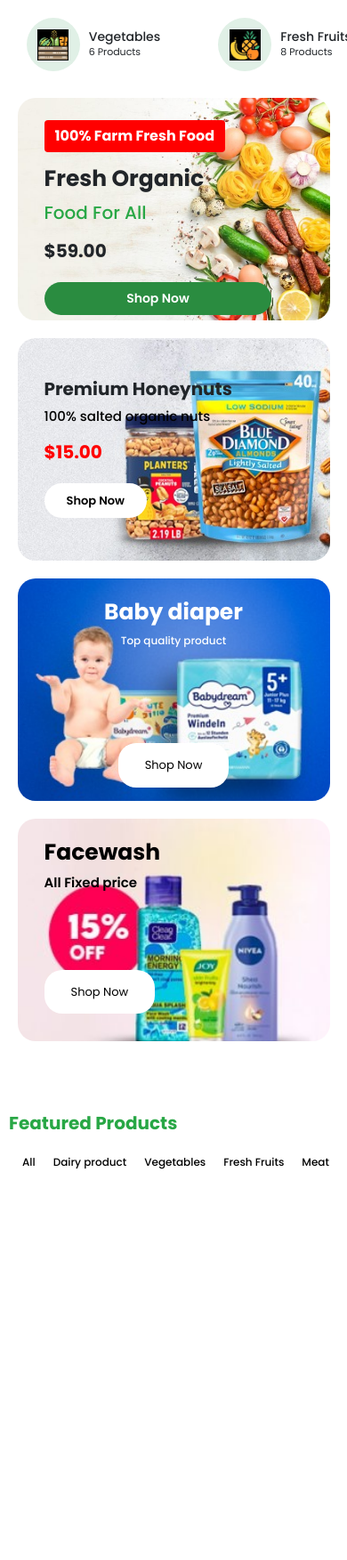
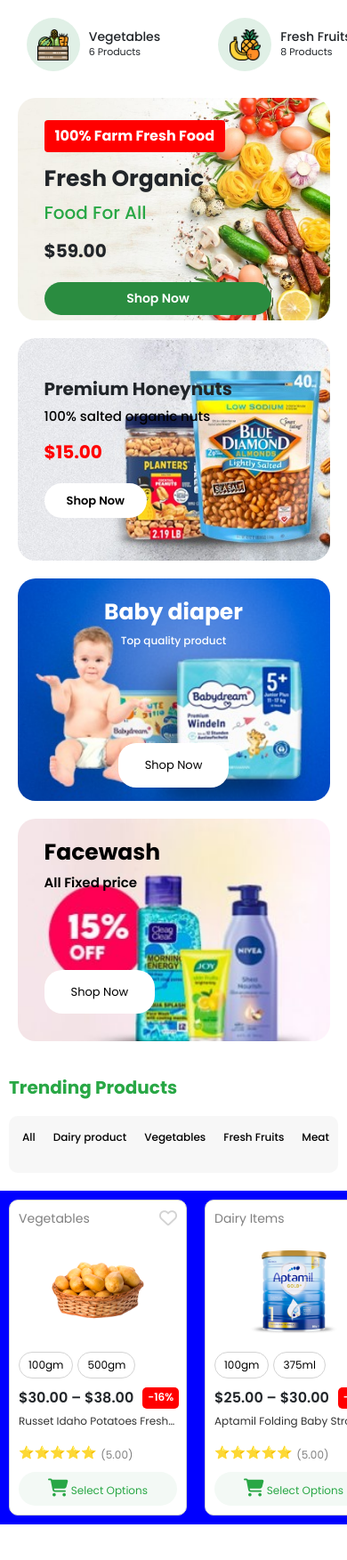
Before and after one commit to alvi00/SmartFarm, a PHP site: page / in a window 390 px wide. Shown: the part 70-1823 px from the top of the page at 89% size. Before the commit the page ends 1384 px from the top, so only its background shows below. Run offline with PHP 8.4, Linux system fonts and the light colour scheme; some libraries are stand-ins or nearby versions.

Commit message:
added trending products with responsive

```diff
--- a/index.html
+++ b/index.html
@@ -172,7 +172,7 @@
       <!--First item-->
       <div class="items_all">
         <div class="image_of_the_item">
-          <img src="/IMG/vegetable.jpeg" alt="item" />
+          <img src="/IMG/vegetable.png" alt="item" />
         </div>
         <div class="item_description">
           <h6>Vegetables</h6>
@@ -184,7 +184,7 @@
       <!--First item-->
       <div class="items_all">
         <div class="image_of_the_item">
-          <img src="/IMG/fruits.jpeg" alt="item" />
+          <img src="/IMG/fruits.png" alt="item" />
         </div>
         <div class="item_description">
           <h6>Fresh Fruits</h6>
@@ -196,7 +196,7 @@
       <!--First item-->
       <div class="items_all">
         <div class="image_of_the_item">
-          <img src="/IMG/Milk.jpeg" alt="item" />
+          <img src="/IMG/Milk.png" alt="item" />
         </div>
         <div class="item_description">
           <h6>Dairy Items</h6>
@@ -208,7 +208,7 @@
       <!--First item-->
       <div class="items_all">
         <div class="image_of_the_item">
-          <img src="/IMG/fish.jpeg" alt="item" />
+          <img src="/IMG/fish.png" alt="item" />
         </div>
         <div class="item_description">
           <h6>Fish Items</h6>
@@ -220,7 +220,7 @@
       <!--First item-->
       <div class="items_all">
         <div class="image_of_the_item">
-          <img src="/IMG/meat.jpeg" alt="item" />
+          <img src="/IMG/meat.png" alt="item" />
         </div>
         <div class="item_description">
           <h6>Meat Items</h6>
@@ -232,7 +232,7 @@
       <!--First item-->
       <div class="items_all">
         <div class="image_of_the_item">
-          <img src="/IMG/vegetable.jpeg" alt="item" />
+          <img src="/IMG/vegetable.png" alt="item" />
         </div>
         <div class="item_description">
           <h6>Carb Items</h6>
@@ -285,7 +285,7 @@
 
     <!--Featured products text starts line-->
     <div class="featured-products-text">
-      <h3>Featured Products</h3>
+      <h3>Trending Products</h3>
       <div class="right-side-text">
         <p>All</p>
         <p>Dairy product</p>
@@ -297,14 +297,15 @@
     </div>
     <!--Featured products text line ends here-->
     <!--Featured products stars here-->
-    <!-- <div class="featured-products">
+    <div class="featured-products">
+      <!--First Card-->
       <div class="product-card">
         <div class="product-header">
           <span class="category">Vegetables</span>
           <i class="fa-regular fa-heart wishlist"></i>
         </div>
         <div class="product-image">
-          <img src="IMG/LOGO DESIGN-01.png" alt="Russet Idaho Potatoes" />
+          <img src="IMG/featured_product-1.png" alt="Russet Idaho Potatoes" />
         </div>
         <div class="weight-options">
           <button>100gm</button>
@@ -325,8 +326,150 @@
           <i class="fa-solid fa-cart-shopping"></i> Select Options
         </button>
       </div>
-    </div> -->
+      <!--Second Card-->
+      <div class="product-card">
+        <div class="product-header">
+          <span class="category">Dairy Items</span>
+          <i class="fa-regular fa-heart wishlist"></i>
+        </div>
+        <div class="product-image">
+          <img src="IMG/featured_product-2.png" alt="Russet Idaho Potatoes" />
+        </div>
+        <div class="weight-options">
+          <button>100gm</button>
+          <button>375ml</button>
+        </div>
+        <div class="product-price">
+          <span class="price">$25.00 – $30.00</span>
+          <span class="discount">-44%</span>
+        </div>
+        <p class="product-title">
+          Aptamil Folding Baby Stroller Fresh Premium Fruit...
+        </p>
+        <div class="rating">
+          <span>⭐⭐⭐⭐⭐</span>
+          <span class="rating-score">(5.00)</span>
+        </div>
+        <button class="select-options">
+          <i class="fa-solid fa-cart-shopping"></i> Select Options
+        </button>
+      </div>
+      <!--Third Card-->
+      <div class="product-card">
+        <div class="product-header">
+          <span class="category">Vegetables</span>
+          <i class="fa-regular fa-heart wishlist"></i>
+        </div>
+        <div class="product-image">
+          <img src="IMG/featured_product-3.png" alt="Russet Idaho Potatoes" />
+        </div>
+        <div class="weight-options">
+          <button>100gm</button>
+          <button>500gm</button>
+        </div>
+        <div class="product-price">
+          <span class="price">$3.00 – $8.00</span>
+          <span class="discount">-77%</span>
+        </div>
+        <p class="product-title">
+          Whole Foods Matket, Organic Russet Idaho Potatoes
+        </p>
+        <div class="rating">
+          <span>⭐⭐⭐⭐⭐</span>
+          <span class="rating-score">(5.00)</span>
+        </div>
+        <button class="select-options">
+          <i class="fa-solid fa-cart-shopping"></i> Select Options
+        </button>
+      </div>
+      <!--Fourth Card-->
+      <div class="product-card">
+        <div class="product-header">
+          <span class="category">Vegetables</span>
+          <i class="fa-regular fa-heart wishlist"></i>
+        </div>
+        <div class="product-image">
+          <img src="IMG/featured_product-4.png" alt="Russet Idaho Potatoes" />
+        </div>
+        <div class="weight-options">
+          <button>100gm</button>
+          <button>500gm</button>
+        </div>
+        <div class="product-price">
+          <span class="price">$19.00 – $20.00</span>
+          <span class="discount">-14%</span>
+        </div>
+        <p class="product-title">
+          Russet Idaho Potatoes Fresh Premium Fruit and...
+        </p>
+        <div class="rating">
+          <span>⭐⭐⭐⭐⭐</span>
+          <span class="rating-score">(5.00)</span>
+        </div>
+        <button class="select-options">
+          <i class="fa-solid fa-cart-shopping"></i> Select Options
+        </button>
+      </div>
+      <!--Fifth Card-->
+      <div class="product-card">
+        <div class="product-header">
+          <span class="category">Beverage</span>
+          <i class="fa-regular fa-heart wishlist"></i>
+        </div>
+        <div class="product-image">
+          <img src="IMG/featured_product-5.png" alt="Russet Idaho Potatoes" />
+        </div>
+        <div class="weight-options">
+          <button>100gm</button>
+          <button>500gm</button>
+        </div>
+        <div class="product-price">
+          <span class="price">$34.00 – $38.00</span>
+          <span class="discount">-24%</span>
+        </div>
+        <p class="product-title">
+          Russet Idaho Potatoes Fresh Premium Fruit and...
+        </p>
+        <div class="rating">
+          <span>⭐⭐⭐⭐⭐</span>
+          <span class="rating-score">(5.00)</span>
+        </div>
+        <button class="select-options">
+          <i class="fa-solid fa-cart-shopping"></i> Select Options
+        </button>
+      </div>
+
+      <!--Sixth Card-->
+      <div class="product-card">
+        <div class="product-header">
+          <span class="category">Vegetables</span>
+          <i class="fa-regular fa-heart wishlist"></i>
+        </div>
+        <div class="product-image">
+          <img src="IMG/featured_product-6.png" alt="Russet Idaho Potatoes" />
+        </div>
+        <div class="weight-options">
+          <button>300gm</button>
+          <button>500gm</button>
+        </div>
+        <div class="product-price">
+          <span class="price">$30.00 – $38.00</span>
+          <span class="discount">-16%</span>
+        </div>
+        <p class="product-title">
+          Russet Idaho Potatoes Fresh Premium Fruit and...
+        </p>
+        <div class="rating">
+          <span>⭐⭐⭐⭐⭐</span>
+          <span class="rating-score">(5.00)</span>
+        </div>
+        <button class="select-options">
+          <i class="fa-solid fa-cart-shopping"></i> Select Options
+        </button>
+      </div>
+    </div>
     <!--Featured products ends here-->
+
     <script
       src="https://kit.fontawesome.com/85fcd39f72.js"
       crossorigin="anonymous"
--- a/style.css
+++ b/style.css
@@ -591,11 +591,20 @@ body {
 
 /* featured-products-text css starts here  */
 .featured-products-text {
-  padding: 20px 30px;
+  padding: 10px 40px;
   display: flex;
   align-items: center;
   justify-content: space-between; /* Ensures space between heading and text */
   flex-wrap: wrap; /* Allows items to wrap in smaller screens */
+  margin-bottom: 10px;
+}
+
+.featured-products-text::-webkit-scrollbar {
+  display: none;
+}
+
+.featured-products-text {
+  scrollbar-width: none;
 }
 
 .featured-products-text h3 {
@@ -639,12 +648,15 @@ body {
   .featured-products-text h3 {
     font-size: 24px; /* Adjusts font size */
     padding-right: 0; /* Removes extra padding */
+    margin-top: -40px;
+    margin-bottom: 20px;
   }
 
   .right-side-text {
     justify-content: flex-start; /* Aligns items to the left */
     width: 100%; /* Takes full width */
     overflow-x: auto; /* Allows horizontal scrolling if needed */
+    background-color: #f7f7f7;
   }
 
   .right-side-text p {
@@ -676,13 +688,37 @@ body {
 
 /* featured-products-text css ends here  */
 
-/* .product-card {
-  background: white;
+/* featured-products css starts here */
+.featured-products {
+  display: flex;
+  gap: 20px;
+  overflow-x: auto; /* Enables horizontal scrolling */
+  scroll-snap-type: x mandatory; /* Ensures smooth snapping */
+  padding: 20px;
+  white-space: nowrap; /* Prevents wrapping */
+  background-color: blue;
+  margin-bottom: 40px;
+}
+
+/* Hide scrollbar for Webkit browsers (Chrome, Safari) */
+.featured-products::-webkit-scrollbar {
+  display: none;
+}
+
+/* Hide scrollbar for Firefox */
+.featured-products {
+  scrollbar-width: none;
+}
+
+.product-card {
+  flex: 0 0 auto; /* Prevents shrinking */
   width: 250px;
   padding: 15px;
   border-radius: 10px;
-  box-shadow: 0 4px 10px rgba(0, 0, 0, 0.1);
   text-align: center;
+  border: 1px solid lightgray;
+  background: white;
+  scroll-snap-align: center; /* Ensures smooth snapping */
 }
 
 .product-header {
@@ -699,13 +735,13 @@ body {
 }
 
 .product-image img {
-  width: 100px;
-  height: auto;
+  width: 100%;
+  height: 100%;
 }
 
 .weight-options {
   display: flex;
-  justify-content: center;
+  justify-content: flex-start;
   gap: 5px;
   margin-top: 10px;
 }
@@ -720,9 +756,11 @@ body {
 }
 
 .product-price {
+  display: flex;
+  justify-content: flex-start;
   margin-top: 10px;
-  font-size: 18px;
-  font-weight: bold;
+  font-size: 16px;
+  font-weight: 600;
 }
 
 .discount {
@@ -731,16 +769,22 @@ body {
   padding: 2px 6px;
   border-radius: 5px;
   font-size: 12px;
-  margin-left: 5px;
+  margin-left: 10px;
 }
 
 .product-title {
   font-size: 14px;
   color: #333;
   margin-top: 5px;
+  text-align: left;
+  word-wrap: break-word; /* Ensures long words break properly */
+  overflow: hidden; /* Hides anything that overflows */
+  text-overflow: ellipsis; /* Adds "..." if text overflows */
 }
 
 .rating {
+  display: flex;
+  justify-self: flex-start;
   margin-top: 5px;
   font-size: 14px;
   color: gold;
@@ -749,11 +793,13 @@ body {
 .rating-score {
   color: gray;
   font-size: 12px;
+  margin-left: 5px;
+  margin-top: 4px;
 }
 
 .select-options {
-  background: #28a745;
-  color: white;
+  background: #f3f9f5;
+  color: #28a745;
   border: none;
   padding: 10px 15px;
   font-size: 14px;
@@ -761,8 +807,32 @@ body {
   cursor: pointer;
   width: 100%;
   margin-top: 10px;
+  transition: background 0.3s ease-in-out;
 }
 
 .select-options:hover {
+  color: white;
   background: #1f6d30;
-} */
+}
+
+@media (max-width: 768px) {
+  .featured-products {
+    padding: 10px;
+  }
+
+  .product-card {
+    width: 200px; /* Makes cards smaller for mobile */
+    padding: 10px;
+  }
+
+  .product-title {
+    font-size: 12px;
+  }
+
+  .select-options {
+    font-size: 12px;
+    padding: 8px;
+  }
+}
+
+/* featured-products css ends here */
```
Also changed, not shown: IMG/Milk.png (added), IMG/featured_product-1.png (added), IMG/featured_product-2.png (added), IMG/featured_product-3.png (added), IMG/featured_product-4.png (added), IMG/featured_product-5.png (added), IMG/featured_product-6.png (added), IMG/fish.png (added), IMG/fruits.png (added), IMG/meat.png (added), IMG/vegetable.png (added).
